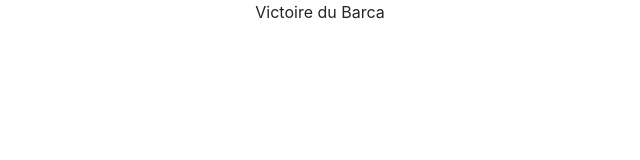
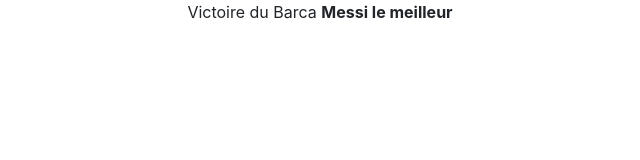
Before and after one commit to s0nink1/oklm, a plain HTML site: page index.html in a window 1280 px wide. Shown: the whole page, without its empty margins (320-960 px from the left). Drawn offline with nearby package versions, Linux system fonts and the light colour scheme.

Commit message:
Messi the Best

```diff
--- a/index.html
+++ b/index.html
@@ -5,6 +5,8 @@
     <link rel="stylesheet" href="/css/bootstrap.css"/>
 </head>
   <body>
-    <center>Victoire du Barca</center>
+    <center>Victoire du Barca
+        <strong>Messi le meilleur</strong>
+    </center>
   </body>
 </html>
```
